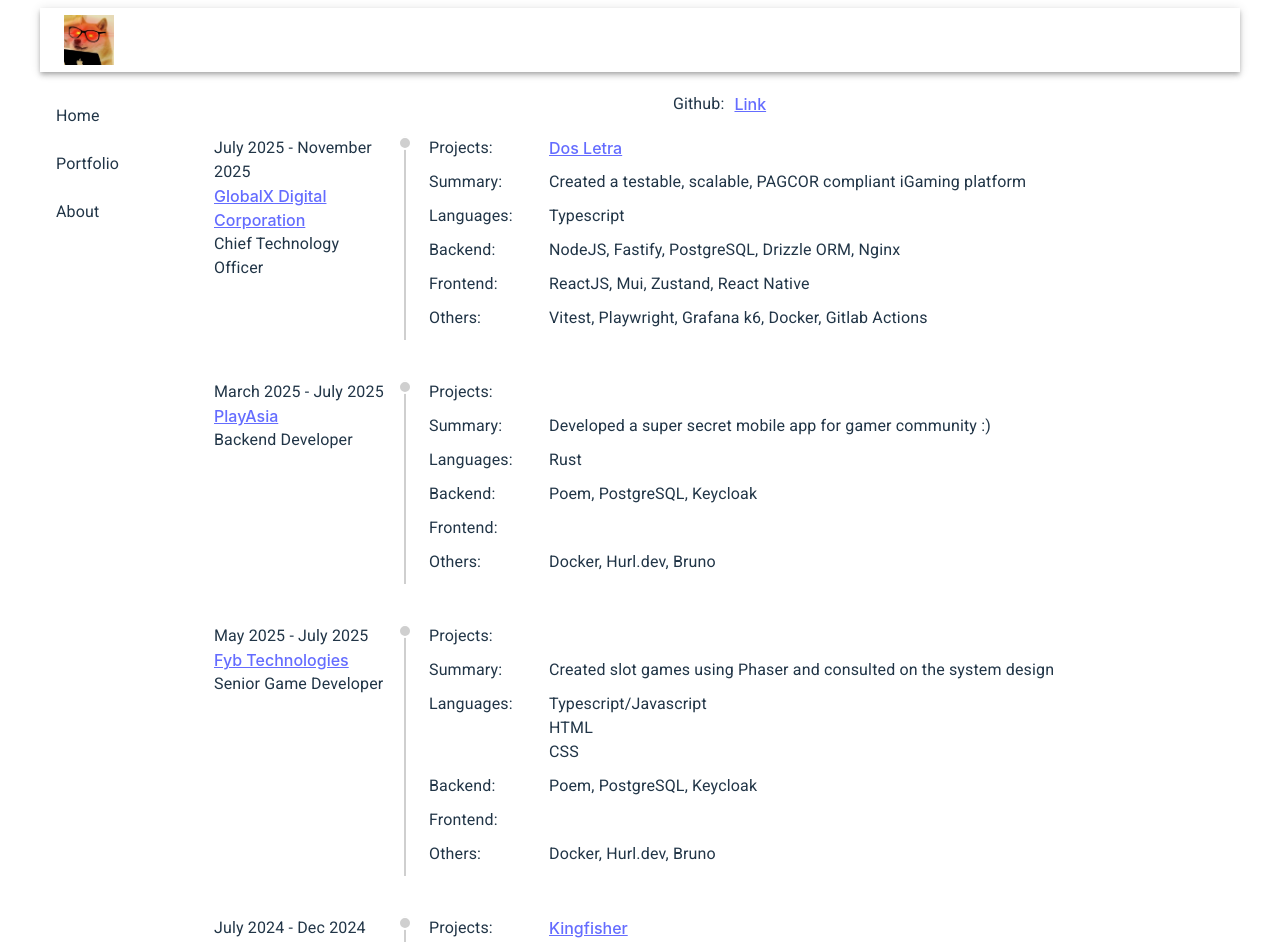
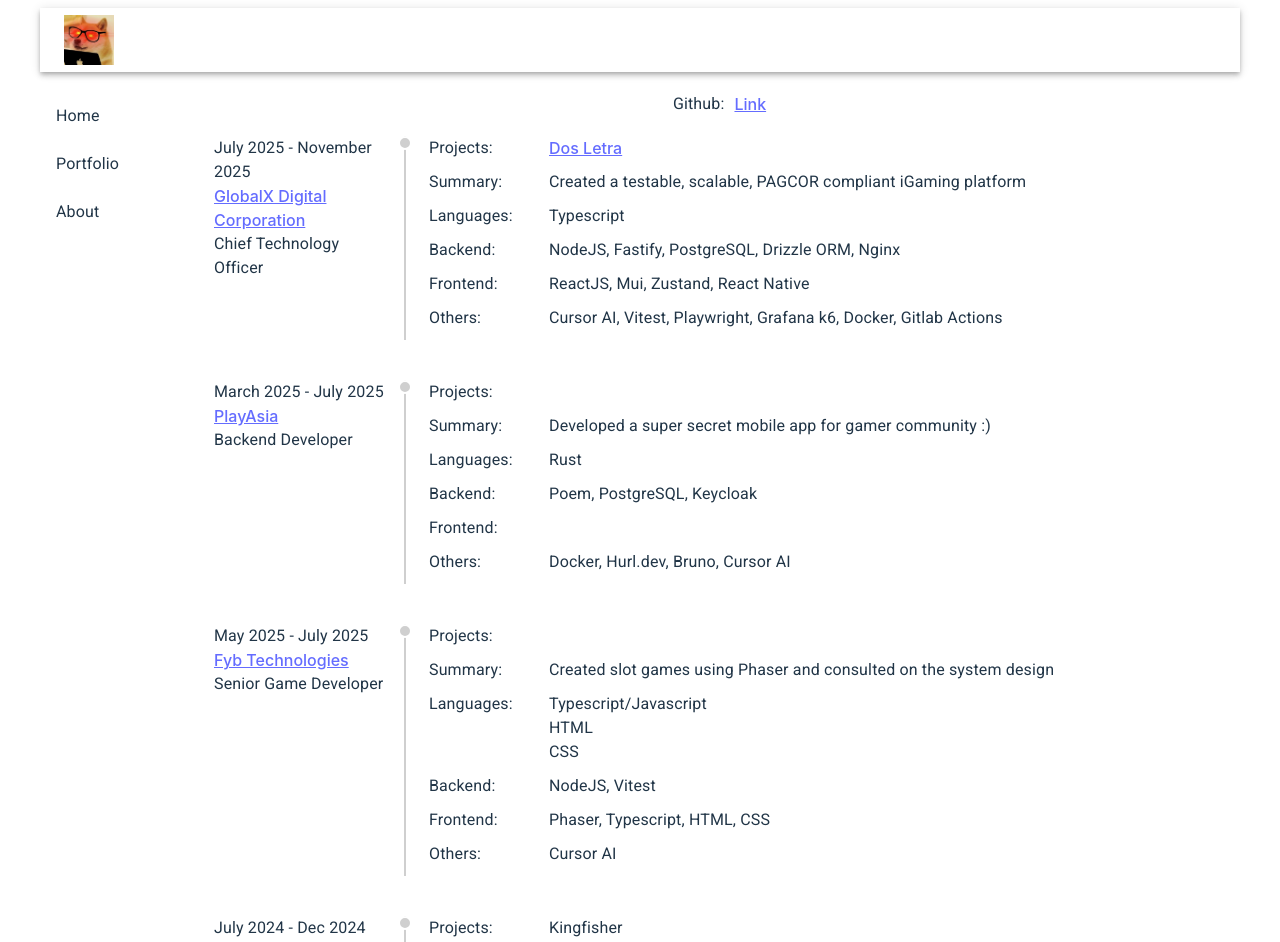
Before and after one commit to chaoticgood1/dogememes, a React (Vite) app: page /portfolio in a window 1280 px wide. Shown: the top 942 px of the page. Built offline with nearby package versions, Linux system fonts and the light colour scheme.

Commit message:
Updated links and descriptions

```diff
--- a/src/tsx/portfolio/portfolio.tsx
+++ b/src/tsx/portfolio/portfolio.tsx
@@ -37,13 +37,13 @@
   const period = "July 2025 - November 2025"
   const company = new Map([["GlobalX Digital Corporation", "http://globalx.com.ph/"]])
   const position = "Chief Technology Officer"
-  const projects = new Map([["Dos Letra", "https://dev1.karera.live/"]])
+  const projects = new Map([["Dos Letra", "https://youtu.be/rwNaCZgrcGc"]])
 
   const summary = "Created a testable, scalable, PAGCOR compliant iGaming platform"
   const languages = ["Typescript"]
   const backend = ["NodeJS", "Fastify", "PostgreSQL", "Drizzle ORM", "Nginx"]
   const frontend = ["ReactJS", "Mui", "Zustand", "React Native"]
-  const others = ["Vitest", "Playwright", "Grafana k6", "Docker", "Gitlab Actions"]
+  const others = ["Cursor AI", "Vitest", "Playwright", "Grafana k6", "Docker", "Gitlab Actions"]
   return (
     <Descriptions
       period={period}
@@ -73,7 +73,7 @@
     "Poem", "PostgreSQL", "Keycloak"
   ]
   const frontend = [""]
-  const others = ["Docker", "Hurl.dev", "Bruno"]
+  const others = ["Docker", "Hurl.dev", "Bruno", "Cursor AI"]
   return (
     <Descriptions
       period={period}
@@ -99,11 +99,9 @@
 
   const summary = "Created slot games using Phaser and consulted on the system design"
   const languages = ["Typescript/Javascript", "HTML", "CSS"]
-  const backend = [
-    "Poem", "PostgreSQL", "Keycloak"
-  ]
-  const frontend = [""]
-  const others = ["Docker", "Hurl.dev", "Bruno"]
+  const backend = ["NodeJS", "Vitest"]
+  const frontend = ["Phaser", "Typescript", "HTML", "CSS"]
+  const others = ["Cursor AI"]
   return (
     <Descriptions
       period={period}
@@ -124,8 +122,8 @@
   const company = new Map([["Confidential", ""]])
   const position = "Senior Software Engineer"
   const projects = new Map([
-    ["Kingfisher", "https://kingfisher777.com/"],
-    ["HorseRace", "https://goldenace67.com/"],
+    ["Kingfisher", ""],
+    ["HorseRace", ""],
     ["MegaPerya", ""],
     ["Atlas", ""],
   ])
```
